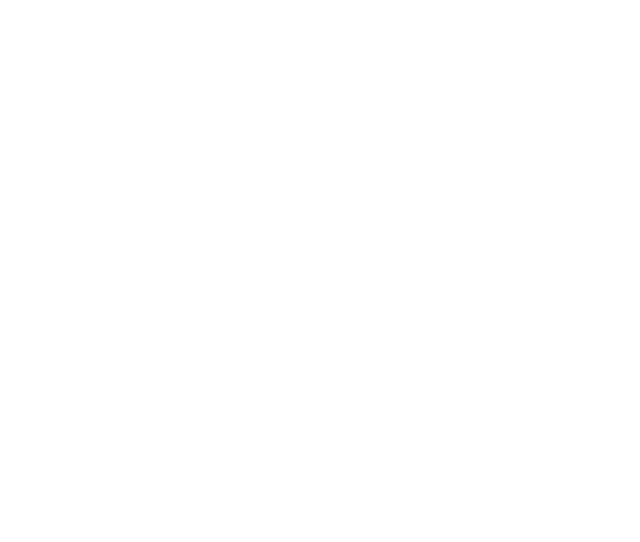
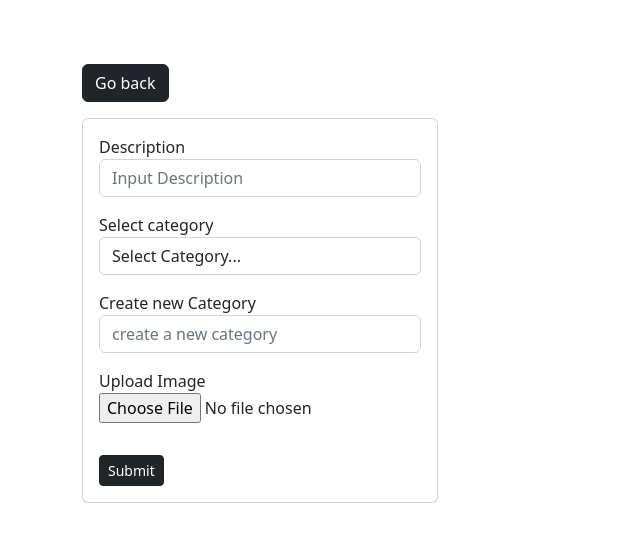
Before and after one commit to IvyJeptoo/Photo-Booth, a Django app: page /add/ in a window 1280 px wide. Before the commit the part shown is empty. Shown: the top 542 px of the page, without its empty margins (0-640 px from the left). Run offline with Django 3.2, Linux system fonts and the light colour scheme; data comes from the database, SQL or seed files in the repository; both versions use the stored data as it was after the commit.

Commit message:
create the form display

```diff
--- a/photobooth/settings.py
+++ b/photobooth/settings.py
@@ -41,10 +41,10 @@ INSTALLED_APPS = [
 ]
 
 MIDDLEWARE = [
+    'django.middleware.csrf.CsrfViewMiddleware',
     'django.middleware.security.SecurityMiddleware',
     'django.contrib.sessions.middleware.SessionMiddleware',
     'django.middleware.common.CommonMiddleware',
-    'django.middleware.csrf.CsrfViewMiddleware',
     'django.contrib.auth.middleware.AuthenticationMiddleware',
     'django.contrib.messages.middleware.MessageMiddleware',
     'django.middleware.clickjacking.XFrameOptionsMiddleware',
--- a/photos/templates/photos/add.html
+++ b/photos/templates/photos/add.html
@@ -5,8 +5,63 @@
     <meta http-equiv="X-UA-Compatible" content="IE=edge">
     <meta name="viewport" content="width=device-width, initial-scale=1.0">
     <title>Add Photo</title>
+
+     <!-- CSS only -->
+     <link href="https://cdn.jsdelivr.net/npm/bootstrap@5.2.0-beta1/dist/css/bootstrap.min.css" rel="stylesheet"
+         integrity="sha384-0evHe/X+R7YkIZDRvuzKMRqM+OrBnVFBL6DOitfPri4tjfHxaWutUpFmBp4vmVor" crossorigin="anonymous">
+     <script src="https://cdn.jsdelivr.net/npm/bootstrap@5.0.2/dist/js/bootstrap.bundle.min.js"
+         integrity="sha384-MrcW6ZMFYlzcLA8Nl+NtUVF0sA7MsXsP1UyJoMp4YLEuNSfAP+JcXn/tWtIaxVXM" crossorigin="anonymous">
+     </script>
+
 </head>
-<body>
+<body class="m-5">
+    <div class="container">
+        <div class="row justify-content-centre">
+
+            <div class="col-md-4">
+                <a href="{% url 'gallery' %}" class="btn btn-dark my-3">Go back</a>
+                <div class="card">
+
+                    <form method="POST" action="" enctype="multipart/form-data">
+
+                        {% csrf_token %}
+
+
+                         <div class="form-group m-3">
+                             <label>Description</label>
+                             <input name="description" type="text" class="form-control" placeholder="Input Description" required>
+                         </div>
+
+                          <div class="form-group m-3">
+                              <label>Select category</label>
+                              <select name="category" class="form-control">
+                                  <option value="none">Select Category...</option>
+
+                                  {% for category in categories %}
+                                    <option value="{{category.id}}">{{category.name}}</option>
+
+                                  {% endfor %}
+                              </select>
+                          </div>
+
+                          <div class="form-group m-3">
+                              <label>Create new Category</label>
+                              <input name="category_new" type="text" class="form-control"
+                                  placeholder="create a new category">
+                          </div>
+
+                         <div class="form-group m-3">
+                             <label>Upload Image</label>
+                             <input name="image" type="file" class="form-control-file" required>
+                         </div>
+                         <button type="submit" class="btn btn-dark btn-sm m-3">Submit</button>
+                    </form>
+                </div>
+            </div>
+
+
+        </div>
+    </div>
 
 </body>
 </html>
--- a/photos/templates/photos/gallery.html
+++ b/photos/templates/photos/gallery.html
@@ -51,7 +51,7 @@
                             </div>
                             <a href="{% url 'photo' photo.id %}" class="btn btn-outline-dark btn-block btn-sm  m-1 ">view category</a>
                             <button type="button" class="btn btn-outline-dark btn-sm m-1" data-bs-toggle="modal"
-                                data-bs-target="#exampleModal">
+                                data-bs-target="#exampleModal{{photo.id}}">
                                 view modal
                             </button>
 
@@ -61,7 +61,7 @@
 
 
                     <!-- Modal -->
-                    <div class="modal fade" id="exampleModal" tabindex="-1"
+                    <div class="modal fade" id="exampleModal{{photo.id}}" tabindex="-1"
                         aria-labelledby="exampleModalLabel" aria-hidden="true">
                         <div class="modal-dialog" style="width: 50rem;">
                             <div class="modal-content">
--- a/photos/views.py
+++ b/photos/views.py
@@ -1,4 +1,4 @@
-from django.shortcuts import render
+from django.shortcuts import render, redirect
 from .models import Category, Photo
 
 def gallery(request):
@@ -13,5 +13,27 @@ def viewPhoto(request, pk):
     return render(request,'photos/photo.html',{'photo':photo})
 
 def addPhoto(request):
+    categories = Category.objects.all()
 
-    return render(request,'photos/add.html')
+    if request.method == 'POST':
+        data = request.POST
+        image = request.FILES.get('image')
+
+        if data['category'] != 'none':
+            category = Category.objects.get(id=data['category'])
+
+        elif data['category_new'] != '':
+            category,created = Category.objects.get_or_create(name=data['category_new'])
+
+        else:
+            category = None
+
+        photo = Photo.objects.create(
+            category=category,
+            description=data['description'],
+            image=image,
+        )
+        return redirect ('gallery')
+
+    context = {'categories': categories}
+    return render(request,'photos/add.html', context)
```
Also changed, not shown: db.sqlite3, static/images/css.png (added), static/images/js-removebg-preview.png (added), static/images/js-removebg-preview_IATJPxs.png (added).
